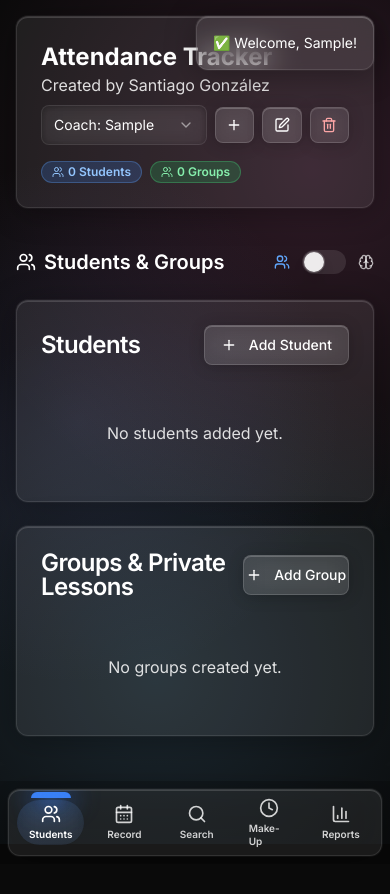
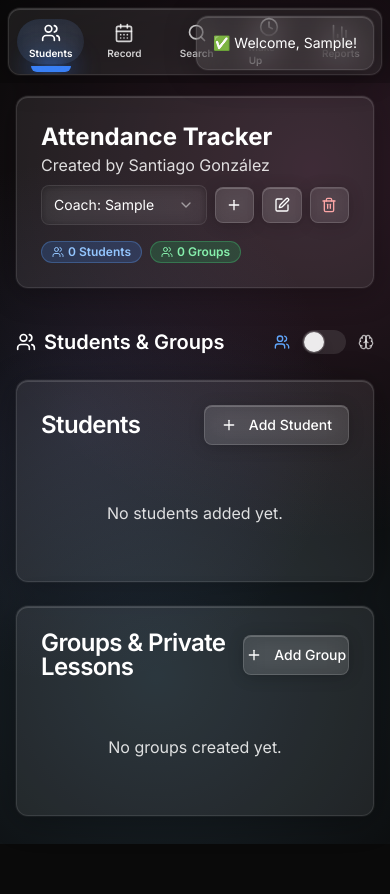
Before and after one commit to SantiCoding/Sport-Attendance-Tracker, a Next.js app: page / in a window 390 px wide. Both pictures are taken after typing "Sample" into the empty fields and a click on the button "Create Profile". Shown: the top 894 px of the page. Before the commit the page ends 864 px from the top, so only its background shows below. Built offline with nearby package versions, Linux system fonts and the light colour scheme.

Commit message:
Mobile nav: Move to top of screen, adjust indicator position and content padding

```diff
--- a/app/page.tsx
+++ b/app/page.tsx
@@ -1176,7 +1176,7 @@ export default function TennisTracker() {
   }
 
   return (
-    <div className="min-h-screen pb-32 animate-fade-in-up">
+    <div className="min-h-screen pb-24 pt-20 animate-fade-in-up">
       {/* Header */}
       <div className="p-4">
         <div className="max-w-7xl mx-auto">
--- a/components/menu-bar.tsx
+++ b/components/menu-bar.tsx
@@ -80,7 +80,7 @@ export function MenuBar({ activeTab, setActiveTab }: MenuBarProps) {
   // Use enhanced mobile navigation for mobile devices
   if (isMobile) {
     return (
-      <div className="fixed bottom-0 left-0 right-0 z-[9999] bg-black/20 backdrop-blur-md">
+      <div className="fixed top-0 left-0 right-0 z-[9999] bg-black/20 backdrop-blur-md">
         <div className="flex items-center justify-center p-2">
           <div className="flex items-center gap-2 glass-card py-1 px-2 rounded-full shadow-lg border border-white/10 w-full overflow-visible">
             {menuItems.map((item) => {
@@ -120,32 +120,32 @@ export function MenuBar({ activeTab, setActiveTab }: MenuBarProps) {
                         damping: 30,
                       }}
                     >
-                      {/* Top indicator that matches the tab color */}
+                      {/* Bottom indicator that matches the tab color */}
                       <div
-                        className="absolute -top-2 left-1/2 -translate-x-1/2 w-10 h-1.5 rounded-t-full"
+                        className="absolute -bottom-2 left-1/2 -translate-x-1/2 w-10 h-1.5 rounded-b-full"
                         style={{ backgroundColor: item.color }}
                       >
                         {/* Multiple glow layers for enhanced effect */}
                         <div
-                          className="absolute w-14 h-6 rounded-full blur-md -top-2 -left-2"
+                          className="absolute w-14 h-6 rounded-full blur-md -bottom-2 -left-2"
                           style={{ backgroundColor: `${item.color}30` }}
                         />
                         <div
-                          className="absolute w-10 h-6 rounded-full blur-md -top-1"
+                          className="absolute w-10 h-6 rounded-full blur-md -bottom-1"
                           style={{ backgroundColor: `${item.color}25` }}
                         />
                         <div
-                          className="absolute w-6 h-4 rounded-full blur-sm top-0 left-2"
+                          className="absolute w-6 h-4 rounded-full blur-sm bottom-0 left-2"
                           style={{ backgroundColor: `${item.color}20` }}
                         />
                         {/* Additional glow for more intensity */}
                         <div
-                          className="absolute w-18 h-8 rounded-full blur-lg -top-3 -left-4"
+                          className="absolute w-18 h-8 rounded-full blur-lg -bottom-3 -left-4"
                           style={{ backgroundColor: `${item.color}15` }}
                         />
                         {/* Extra glow layer for the "pressed" effect */}
                         <div
-                          className="absolute w-22 h-10 rounded-full blur-xl -top-4 -left-6"
+                          className="absolute w-22 h-10 rounded-full blur-xl -bottom-4 -left-6"
                           style={{ backgroundColor: `${item.color}10` }}
                         />
                       </div>
```
